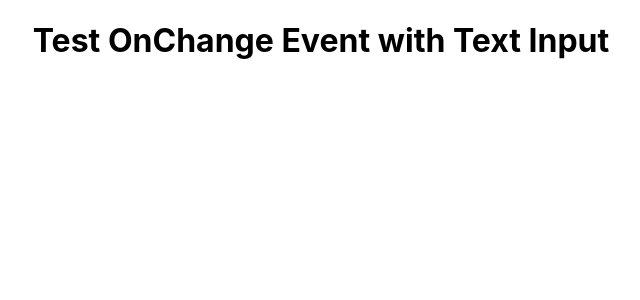
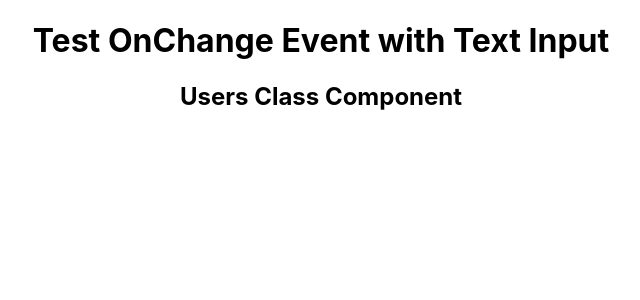
Before and after one commit to kunrak/blog-app-test, a React (Create React App) app: page / in a window 1280 px wide. Shown: the top 300 px of the page, without its empty margins (319-959 px from the left). Built offline with nearby package versions, Linux system fonts and the light colour scheme.

Commit message:
class-component-testing-tut

```diff
--- a/package.json
+++ b/package.json
@@ -9,6 +9,7 @@
     "react": "^18.2.0",
     "react-dom": "^18.2.0",
     "react-scripts": "5.0.1",
+    "react-test-renderer": "^18.2.0",
     "web-vitals": "^2.1.0"
   },
   "scripts": {
--- a/src/App.js
+++ b/src/App.js
@@ -1,12 +1,14 @@
 import logo from "./logo.svg";
 import "./App.css";
 import { useState } from "react";
+import Users from "./Users";
 
 function App() {
   const [data, setData] = useState("");
   return (
     <div className="App">
       <h1>Test OnChange Event with Text Input</h1>
+      <Users />
     </div>
   );
 }
--- /dev/null
+++ b/src/Users.js
@@ -0,0 +1,15 @@
+import React from "react";
+
+export default class Users extends React.Component {
+  getUserList() {
+    return "user list";
+  }
+
+  render() {
+    return (
+      <div>
+        <h2>Users Class Component</h2>
+      </div>
+    );
+  }
+}
```
Also changed, not shown: 2 other files (tests, documents, lock files or other folders).
